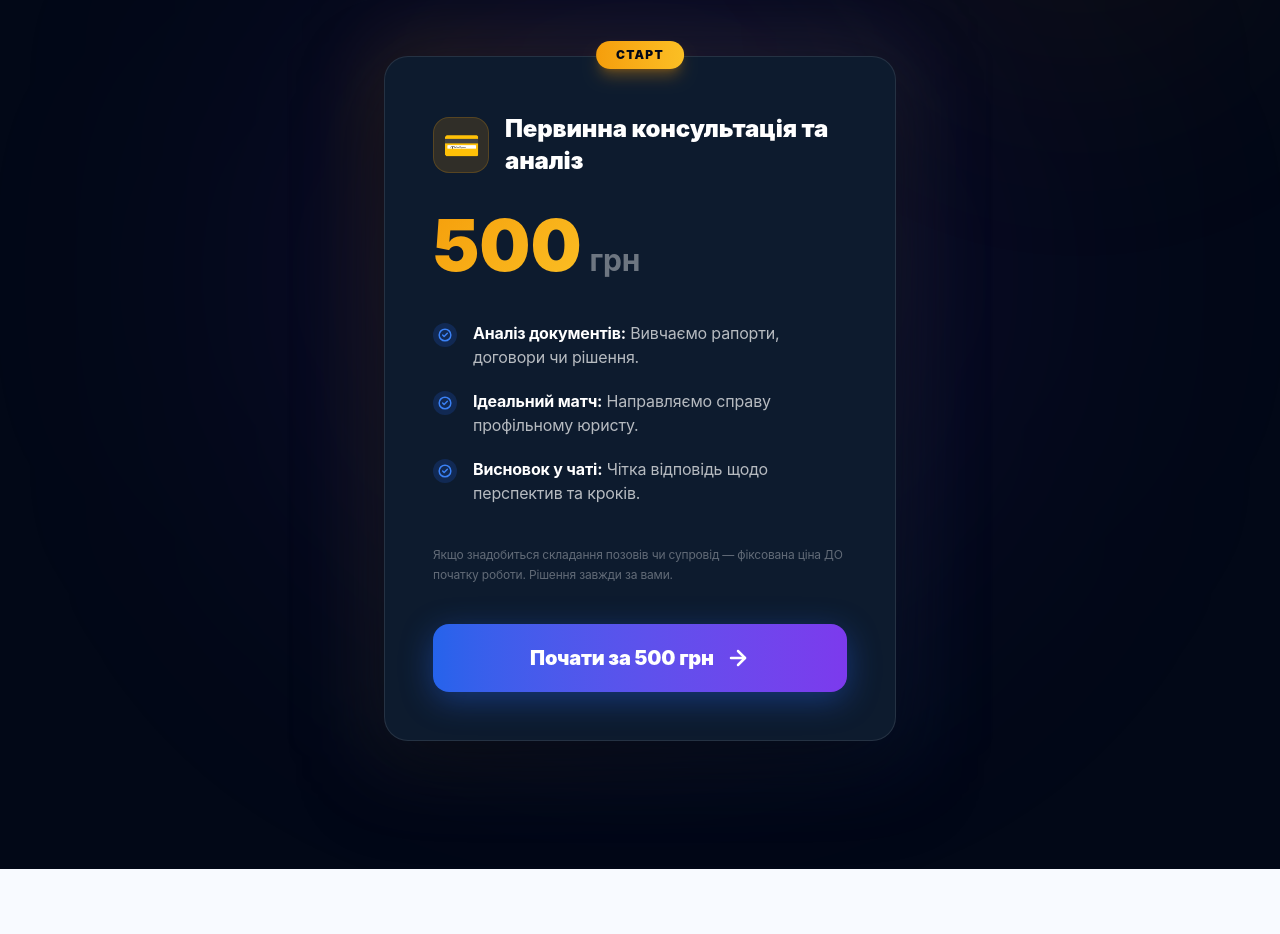
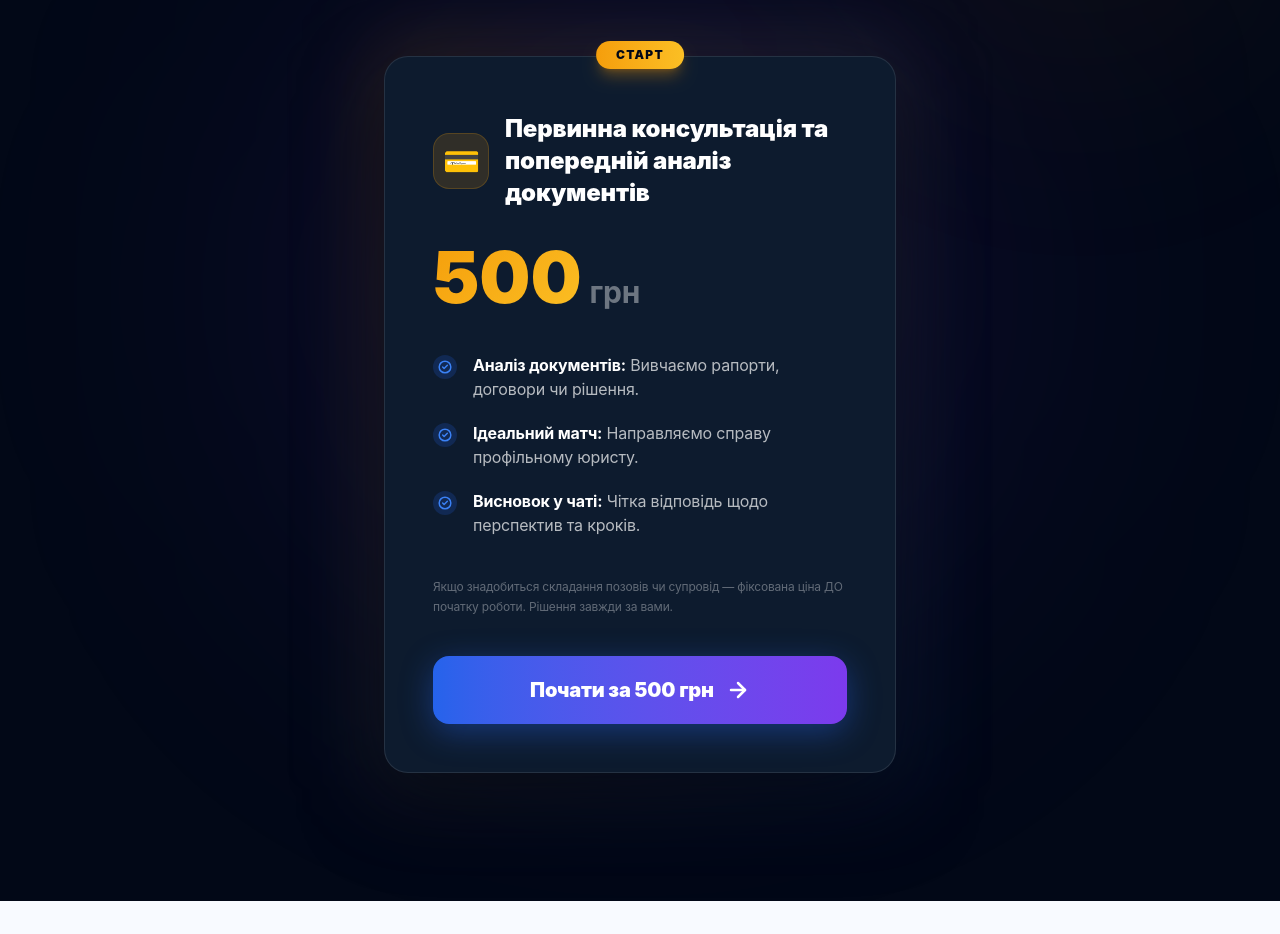
Before and after one commit to mel00027/legal-services-app, a React (Vite) app: page / in a window 1280 px wide. Shown: the part 4040-4974 px from the top of the page. Built offline with nearby package versions, Linux system fonts and the light colour scheme.

Commit message:
content: update consultation and analysis title per user request

```diff
--- a/src/App.jsx
+++ b/src/App.jsx
@@ -741,7 +741,7 @@ const HomePage = () => {
               <div className="w-12 h-12 md:w-14 md:h-14 rounded-xl md:rounded-2xl bg-[#F59E0B]/15 border border-[#F59E0B]/20 flex items-center justify-center shrink-0">
                 <span className="text-2xl md:text-3xl" role="img" aria-label="Card">💳</span>
               </div>
-              <h3 className="font-black text-lg md:text-2xl text-white">Первинна консультація та аналіз</h3>
+              <h3 className="font-black text-lg md:text-2xl text-white">Первинна консультація та попередній аналіз документів</h3>
             </div>
 
             <div className="mb-7 md:mb-10">
```
